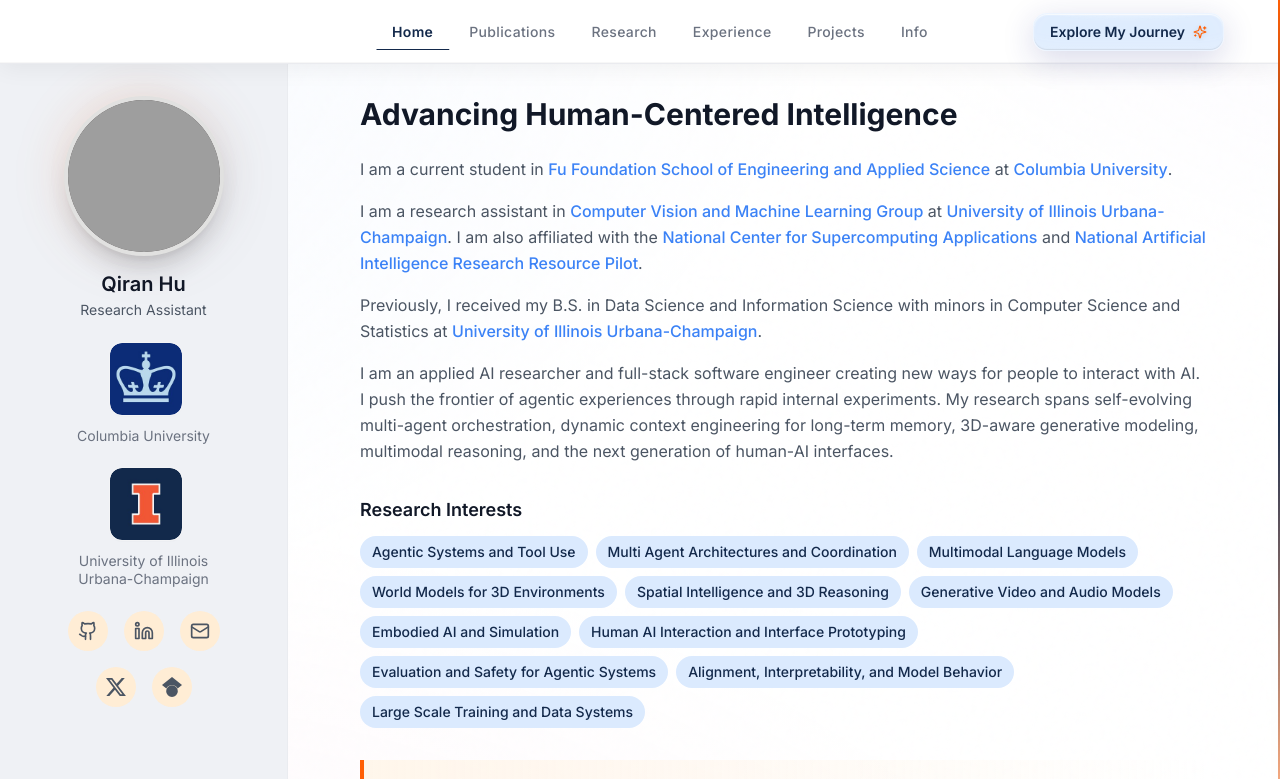
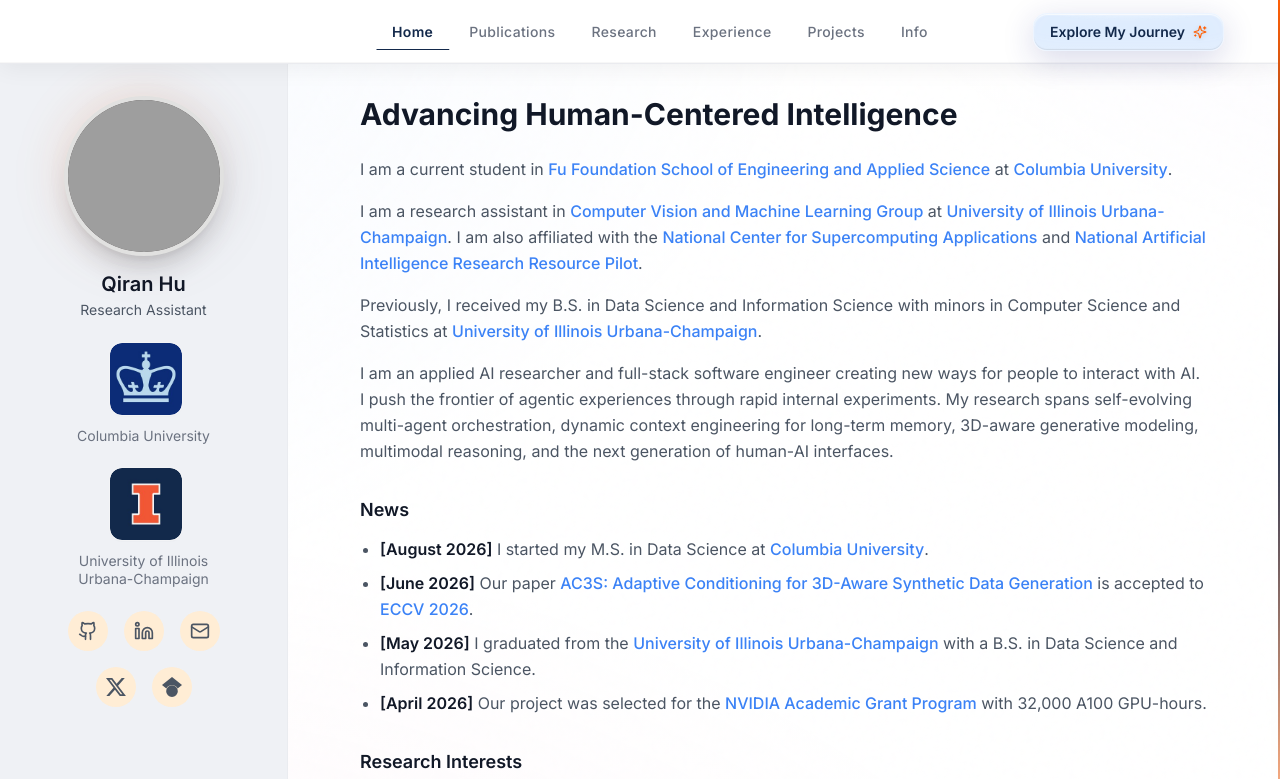
Before and after one commit to Edward-H26/Edward-H26.github.io, a React (Vite) app: page / in a window 1280 px wide. Shown: the top 779 px of the page. Built offline with nearby package versions, Linux system fonts and the light colour scheme; grey boxes are pictures that could not be loaded.

Commit message:
add news section

```diff
--- a/src/components/ui/RichText.tsx
+++ b/src/components/ui/RichText.tsx
@@ -3,11 +3,14 @@ import { getSegmentKey } from "@/utils/content"
 
 interface RichTextProps {
   segments: BioSegment[]
+  inline?: boolean
 }
 
-export function RichText({ segments }: RichTextProps) {
+export function RichText({ segments, inline = false }: RichTextProps) {
+  const Wrapper = inline ? "span" : "p"
+
   return (
-    <p className="m-0">
+    <Wrapper className="m-0">
       {segments.map((segment, index) => (
         segment.href ? (
           <a
@@ -21,6 +24,6 @@ export function RichText({ segments }: RichTextProps) {
           <span key={getSegmentKey(segment, index)}>{segment.text}</span>
         )
       ))}
-    </p>
+    </Wrapper>
   )
 }
--- a/src/data/content.ts
+++ b/src/data/content.ts
@@ -103,6 +103,51 @@ export const HOME_BIO: BioSegment[][] = [
       text: "I am an applied AI researcher and full-stack software engineer creating new ways for people to interact with AI. I push the frontier of agentic experiences through rapid internal experiments. My research spans self-evolving multi-agent orchestration, dynamic context engineering for long-term memory, 3D-aware generative modeling, multimodal reasoning, and the next generation of human-AI interfaces.",
     },
   ],
+]
+
+export type NewsItem = {
+  date: string
+  segments: BioSegment[]
+}
+
+export const NEWS: NewsItem[] = [
+  {
+    date: "August 2026",
+    segments: [
+      { text: "I started my M.S. in Data Science at " },
+      { text: "Columbia University", href: "https://www.columbia.edu/" },
+      { text: "." },
+    ],
+  },
+  {
+    date: "June 2026",
+    segments: [
+      { text: "Our paper " },
+      { text: "AC3S: Adaptive Conditioning for 3D-Aware Synthetic Data Generation", href: "https://arxiv.org/abs/2606.31204" },
+      { text: " is accepted to " },
+      { text: "ECCV 2026", href: "https://eccv.ecva.net/" },
+      { text: "." },
+    ],
+  },
+  {
+    date: "May 2026",
+    segments: [
+      { text: "I graduated from the " },
+      { text: "University of Illinois Urbana-Champaign", href: "https://www.illinois.edu/" },
+      { text: " with a B.S. in Data Science and Information Science." },
+    ],
+  },
+  {
+    date: "April 2026",
+    segments: [
+      { text: "Our project was selected for the " },
+      {
+        text: "NVIDIA Academic Grant Program",
+        href: "https://ischool.illinois.edu/news-events/news/2026/04/liu-receives-support-ai-project-through-nvidia-academic-grant-program",
+      },
+      { text: " with 32,000 A100 GPU-hours." },
+    ],
+  },
 ]
 
 export const RESEARCH_INTERESTS = [
--- a/src/pages/HomePage.tsx
+++ b/src/pages/HomePage.tsx
@@ -1,7 +1,7 @@
 import { AnnouncementBox } from "@/components/ui/AnnouncementBox"
 import { Badge } from "@/components/ui/Badge"
 import { RichText } from "@/components/ui/RichText"
-import { HOME_BIO, RESEARCH_INTERESTS, ANNOUNCEMENT } from "@/data/content"
+import { HOME_BIO, NEWS, RESEARCH_INTERESTS, ANNOUNCEMENT } from "@/data/content"
 
 export function HomePage() {
   return (
@@ -18,6 +18,18 @@ export function HomePage() {
               <RichText key={index} segments={segments} />
             ))}
           </div>
+        </section>
+
+        <section>
+          <h2 className="text-lg font-semibold text-gray-900 mb-3">News</h2>
+          <ul className="list-disc space-y-2 pl-5 text-gray-600 leading-relaxed">
+            {NEWS.map((item, index) => (
+              <li key={index}>
+                <span className="font-semibold text-gray-900">[{item.date}]</span>{" "}
+                <RichText segments={item.segments} inline />
+              </li>
+            ))}
+          </ul>
         </section>
 
         <section>
```
